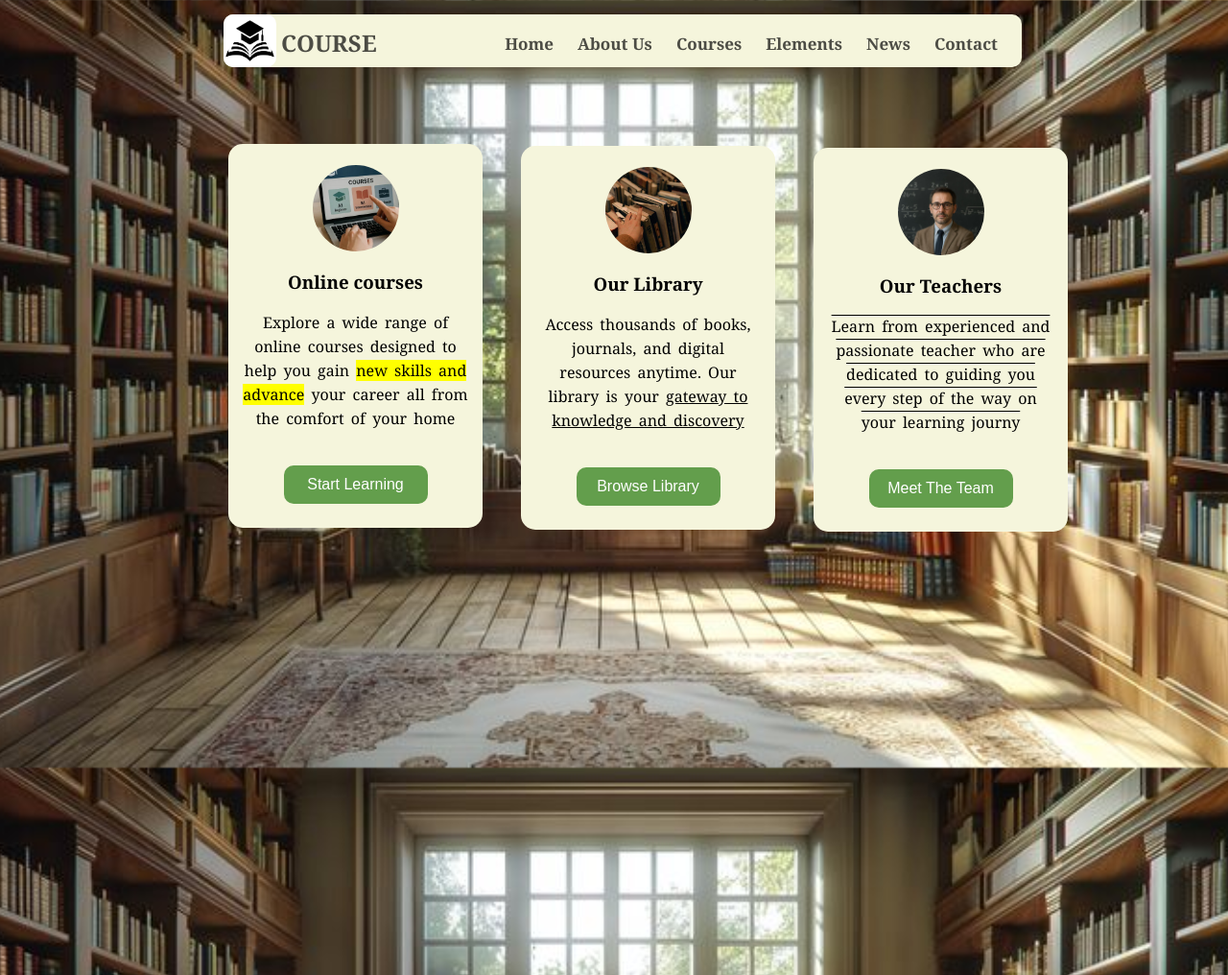
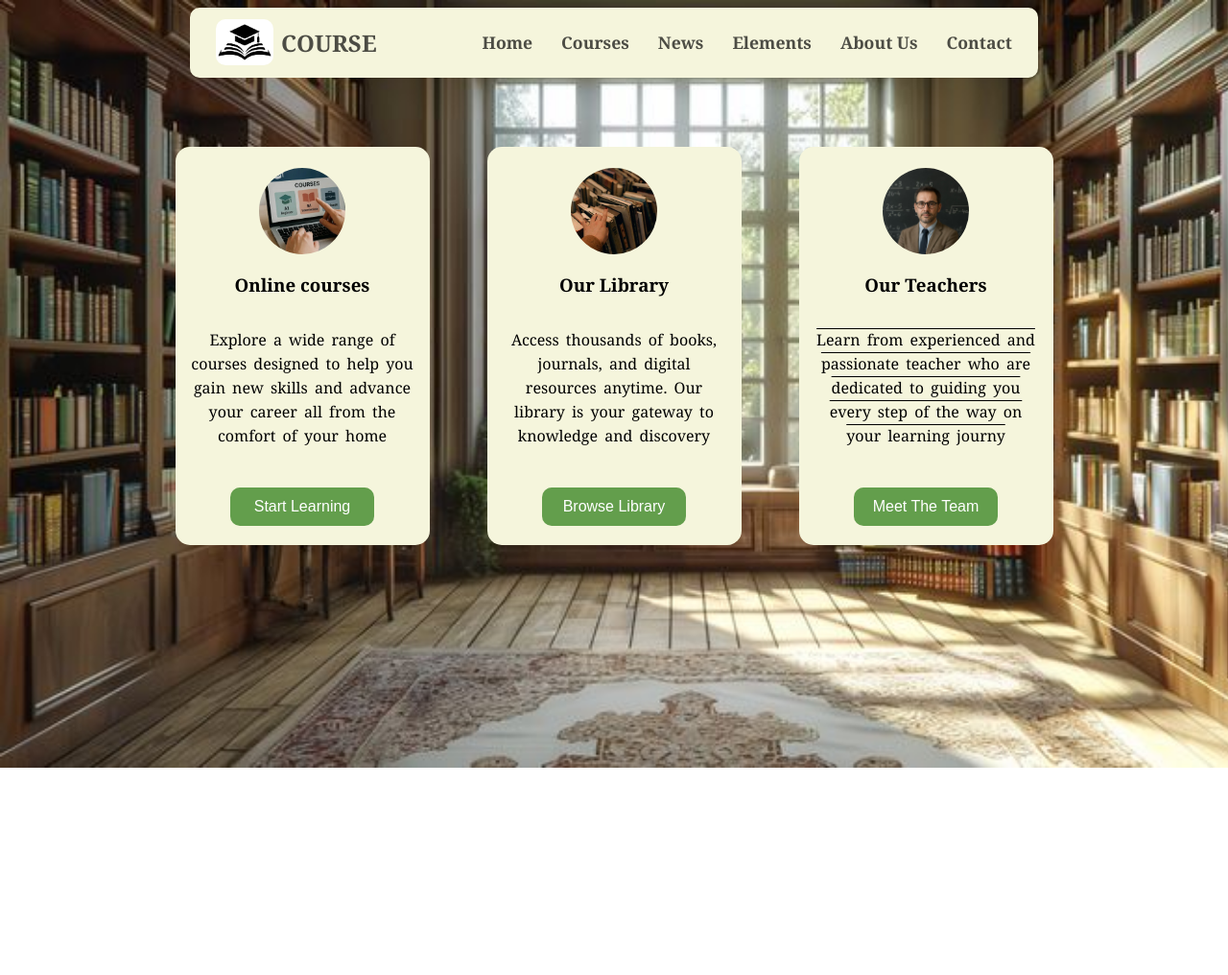
Before and after one commit to samak3614-bot/first-project, a plain HTML site: page index.html in a window 1280 px wide. Shown: the whole page at 96% size. After the commit the page ends 800 px from the top, so only its background shows below. Drawn offline with Linux system fonts and the light colour scheme.

Commit message:
Add files via upload

```diff
--- a/css/style.css
+++ b/css/style.css
@@ -1,85 +1,86 @@
 body{
-    height: 1000px;
     background-image: url(../images/21\ Vintage\ Books\ to\ Make\ You\ Nostalgic\ ___.jfif);
     background-repeat: no-repeat;
-    background-attachment: fixed;
+    background-attachment: scroll;
     background-size: cover;
-    font-family:Cambria, Cochin, Georgia, Times, 'Times New Roman', serif;
+    font-family: Cambria, Cochin, Georgia, Times, 'Times New Roman', serif;
 }
 
 .div1{
-    width: 65%;
-    height: 55px;
+    width: 70%;
+    max-width: 1100px;
+    height: auto;
     border-radius: 10px;
     background-color: beige;
-    position: fixed;
-    top: 15px;
-    margin-left: 225px;
+    margin: auto;
+    display: flex;
+    flex-wrap: wrap;
+    align-items: center;
+    justify-content: space-around;
+    gap: 15px;
+}
+
+.logo{
+    display: flex;
+    align-items: center;
+    gap: 8px;
 }
 
 .div1 img{
-    width: 55px;
-    height: 55px;
+    width: 60px;
+    height: auto;
     border-radius: 10px;
-    float: left;
 }
 
 .title1{
     color: rgba(0, 0, 0, 0.692);
-    float: left;
-    margin-left: 5px;
-    margin-top: -1px;
-    margin-top: 13px;
 }
 
-.div1 li{
-    display: inline-block;
-    margin-right: 25px;
-    margin-top: 3px;
-    float: right;
+.div1 ul{
+    display: flex;
+    flex-wrap: wrap;
+    gap: 30px;
+    list-style: none;
 }
 
 .div1 li a{
     color: rgba(0, 0, 0, 0.692);
     text-decoration: none;
-    font-size: 17px;
+    font-size: 1.1rem;
     font-weight: bold;
 }
 
-.div2{
-    width: 265px;
-    height: 400px;
+.parent{
+    display: flex;
+    justify-content: center;
+    gap: 30px;
+    flex-wrap: wrap;
+    margin-top: 50px;
+}
+
+
+.div2, .div3, .div4{
+    width: 100%;
+    max-width: 265px;
+    height: auto;
     background-color: beige;
     border-radius: 15px;
     text-align: center;
-    margin-top: 120px;
-    margin-left: 230px;
-    float: left;
 }
 
-.div3{
-    width: 265px;
-    height: 400px;
-    background-color: beige;
-    border-radius: 15px;
-    text-align: center;
-    margin-top: 100px;
-    margin-left: 40px;
-    float: left;
+@media (max-width: 768px) {
+    .div1 {
+        flex-direction: column;
+        align-items: center;
+        text-align: center;
+        padding: 10px;
+    }
+    .div1 ul {
+        display: none;
+    }
 }
 
-.div4{
-    width: 265px;
-    height: 400px;
-    background-color: beige;
-    border-radius: 15px;
-    text-align: center;
-    margin-top: 80px;
-    margin-left: 40px;
-    float: left;
-}
-
-.mini1{
+.mini1, .mini2, .mini3{
     width: 90px;
     height: 90px;
     border-radius: 45px;
@@ -89,24 +90,15 @@ body{
 }
 
 .mini2{
-    width: 90px;
-    height: 90px;
-    border-radius: 45px;
-    margin: auto;
     background-image: url(../images/Image\ May\ Contain\ Table\ And\ Indoor.jfif);
-    background-size: cover;
 }
 
 .mini3{
-    width: 90px;
-    height: 90px;
-    border-radius: 45px;
-    margin: auto;
     background-image: url(../images/New\ Brainrot_.jfif);
-    background-size: cover;
 }
 
 .p1{
+    padding: 15px;
     word-spacing: 3px;
     line-height: 25px;
 }
@@ -120,9 +112,9 @@ body{
     height: 40px;
     color: white;
     background-color: rgb(99, 158, 76);
-    font-size: 16px;
+    font-size: 1rem;
     border-radius: 10px;
-    margin-top: 20px;
+    margin: 10px 0 20px 0;
     border: 0;
 }
 
--- a/index.html
+++ b/index.html
@@ -1,27 +1,30 @@
 <html>
     <head>
-        <title>Task4</title>
+        <title>IA.PRO</title>
         <link rel="stylesheet" href="css/style.css">
     </head>
     <body>
        <nav class="div1">
+        <div class="logo">
             <img src="images/education logo for university college school and your business or company illustration isolated on white background.jfif">
             <h2 class="title1">COURSE</h2>
+        </div>
         <ul>
-            <li><a href="#">Contact</li>
-            <li><a href="#">News</li>
-            <li><a href="#">Elements</li>
-            <li><a href="#">Courses</li>
-            <li><a href="#">About Us</li>
             <li><a href="#">Home</a></li>
+            <li><a href="#">Courses</a></li>
+            <li><a href="#">News</a></li>
+            <li><a href="#">Elements</a></li>
+            <li><a href="#">About Us</a></li>
+            <li><a href="#">Contact</a></li>
         </ul>
        </nav>
        <br>
+       <div class="parent">
             <div class="div2">
                 <br>
                 <div class="mini1"></div>
                 <h3 class="title2">Online courses</h3>
-            <p class="p1">Explore a wide range of <br>online courses designed to <br>help you gain <mark>new skills and <br>advance</mark> your career all from <br>the comfort of your home</p>
+                <p class="p1">Explore a wide range of courses designed to help you gain new skills and advance your career all from the comfort of your home</p>
                 <button class="btn">Start Learning</button>
             </div>
             <br>
@@ -29,7 +32,7 @@
                 <br>
                 <div class="mini2"></div>
                 <h3 class="title2">Our Library</h3>
-            <p class="p1">Access thousands of books, <br>journals, and digital <br>resources anytime. Our <br>library is your <u>gateway to <br>knowledge and discovery</u></p>
+                <p class="p1">Access thousands of books, journals, and digital resources anytime. Our library is your gateway to knowledge and discovery</p>
                 <button class="btn">Browse Library</button>
             </div>
             <br>
@@ -37,8 +40,9 @@
                 <br>
                 <div class="mini3"></div>
                 <h3 class="title2">Our Teachers</h3>
-            <p class="p1 p2">Learn from experienced and <br> passionate teacher who are <br>dedicated to guiding you <br>every step of the way on <br>your learning journy</p>
+                <p class="p1 p2">Learn from experienced and passionate teacher who are dedicated to guiding you every step of the way on your learning journy</p>
                 <button class="btn">Meet The Team</button>
+            </div>
         </div>
     </body>
 </html>
```
Lines whose indentation alone changed are shown as unchanged.
